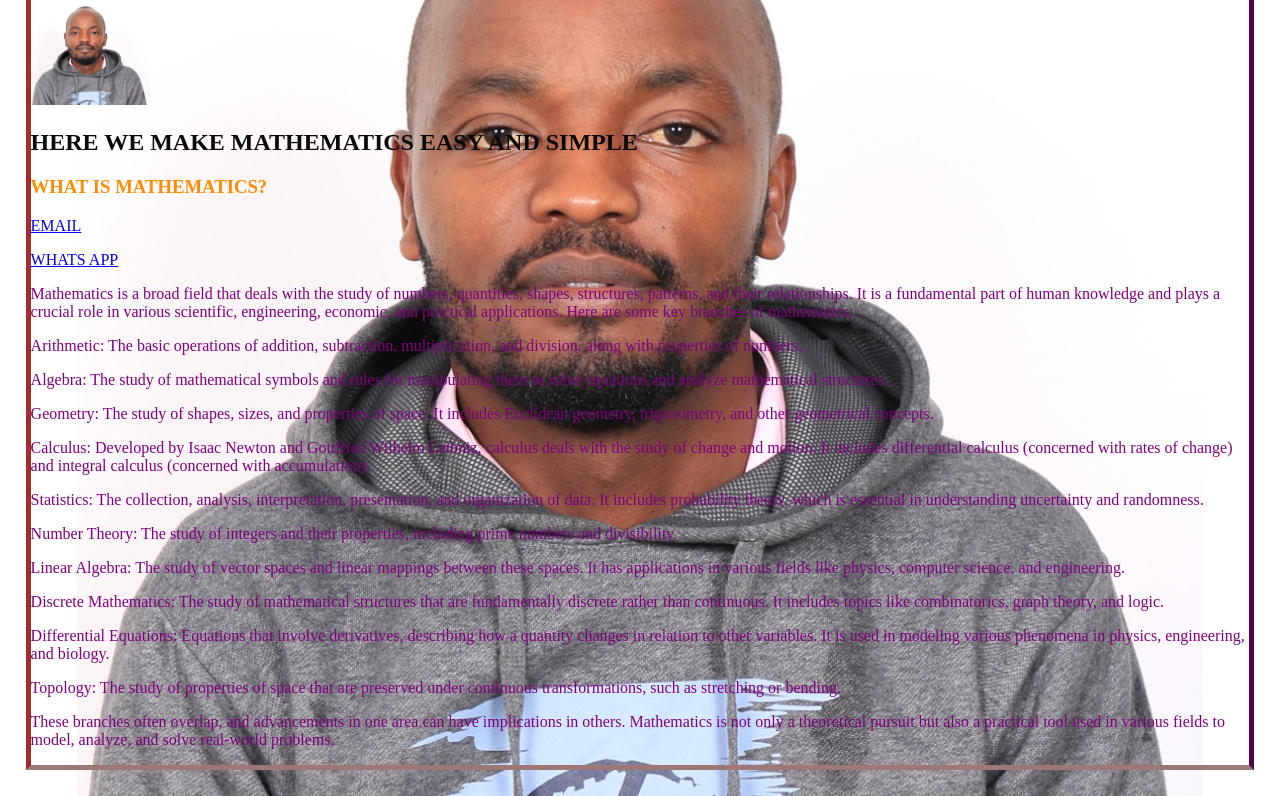
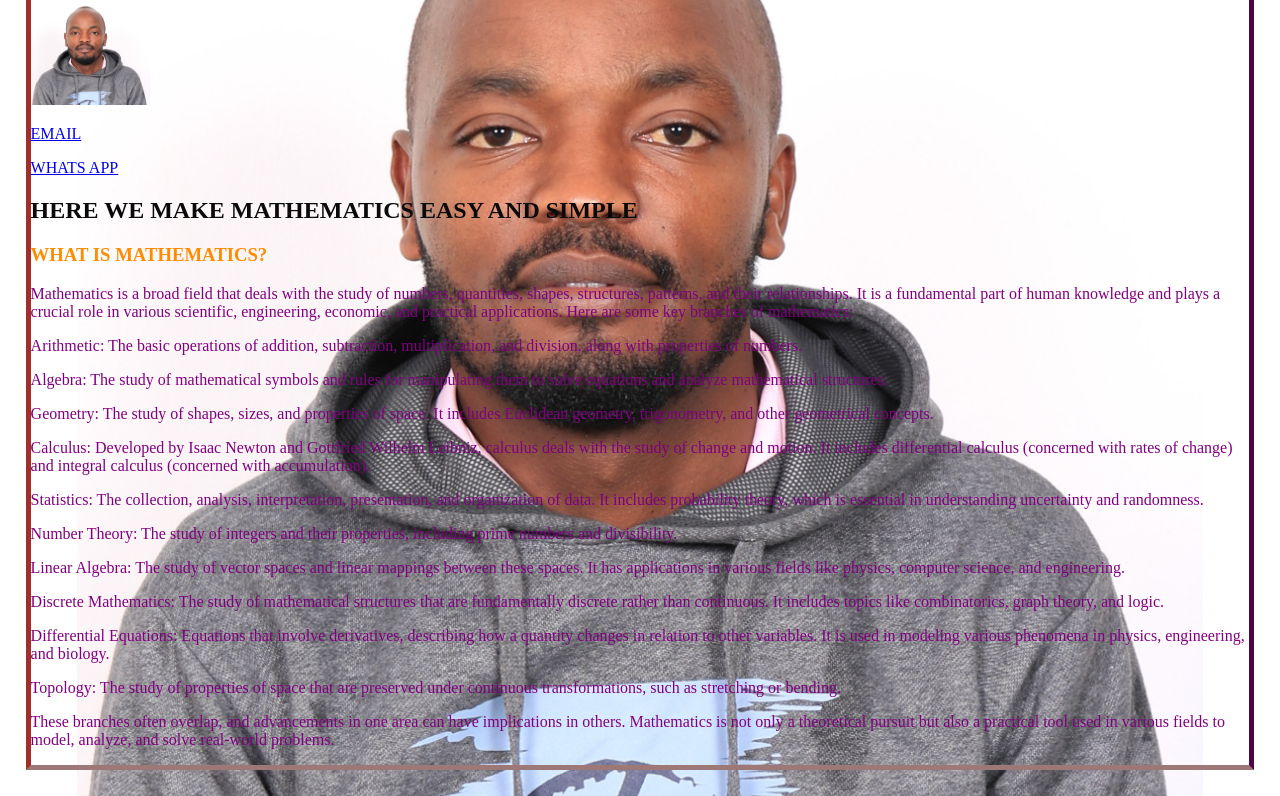
Before and after one commit to andengaindekukiprono/andengaindekukiprono, a plain HTML site: page index.html in a window 1280 px wide. Shown: the part 115-911 px from the top of the page. Drawn offline with Linux system fonts and the light colour scheme.

Commit message:
Add files via upload

```diff
--- a/index.html
+++ b/index.html
@@ -10,11 +10,11 @@
 
         <h1>MATHEMATICS</h1>
         <img src="images/bundi.JPG " height="100">
+        <p><a href="mailto:andengaindekukiprono@gmail.com">EMAIL</a></p>
+       <P><a href=" https://wa.me/message/THGUFP4WNWN5N1">WHATS APP</a></P>
         <h2>HERE WE MAKE MATHEMATICS EASY AND SIMPLE</h2>
         <h3> WHAT IS MATHEMATICS?</h3>
 
-        <a href="mailto:andengaindekukiprono@gmail.com">EMAIL</a>
-       <P><a href=" https://wa.me/message/THGUFP4WNWN5N1">WHATS APP</a></P>
 
             <p id="p1">Mathematics is a broad field that deals with the study of numbers, quantities, shapes, structures, patterns, and their relationships. It is a fundamental part of human knowledge and plays a crucial role in various scientific, engineering, economic, and practical applications.
               Here are some key branches of mathematics:  </p>
```
